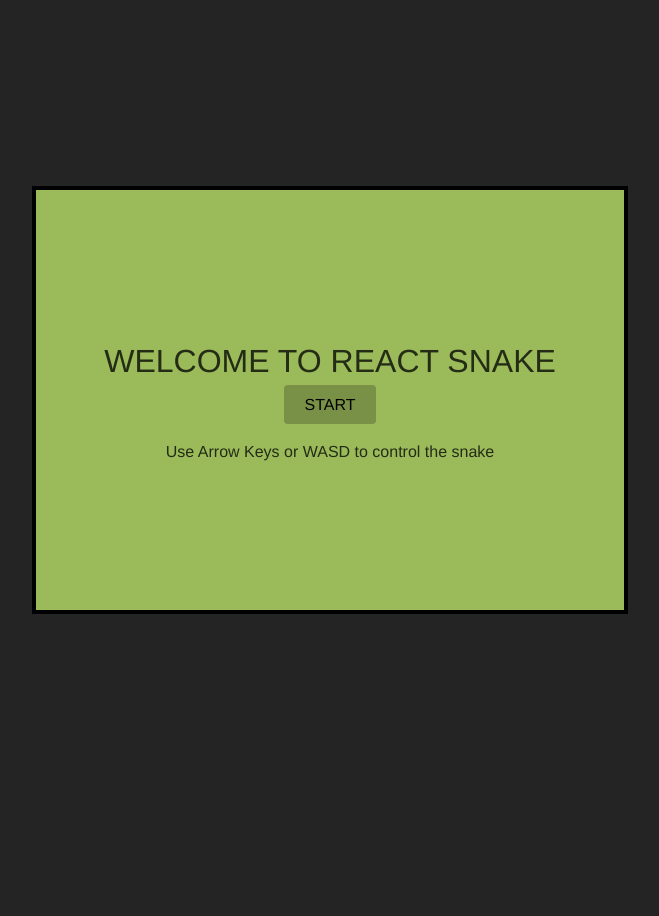
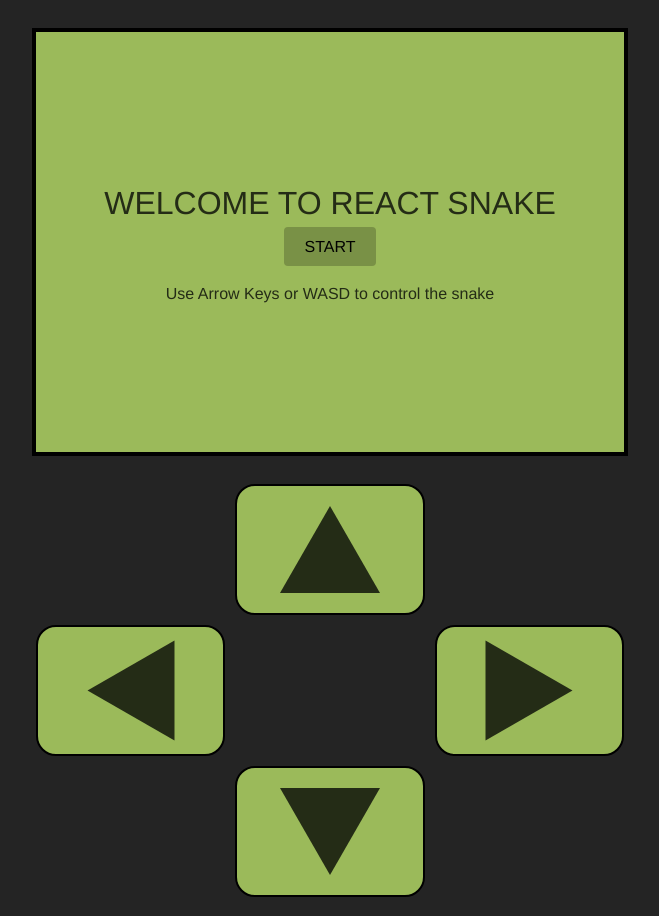
Before and after one commit to seriouspig/react-snake, a React (Vite) app: page / in a window 1280 px wide. Shown: the whole page, without its empty margins (310-969 px from the left). Before the commit the page ends 800 px from the top, so only its background shows below. Built offline with nearby package versions, Linux system fonts and the light colour scheme.

Commit message:
Basic touch controls added

```diff
--- a/src/Food.jsx
+++ b/src/Food.jsx
@@ -5,9 +5,6 @@ const Food = ({ headPosition, increaseSnakeLength, grid, bodyChain, level }) =>
   const [foodPosition, setFoodPosition] = useState([0, 0]);
 
   useEffect(() => {
-    // const posY = Math.floor(Math.random() * grid.length);
-    // const posX = Math.floor(Math.random() * grid[0].length);
-    // setFoodPosition([posX, posY]);
     resetFoodPosition()
   }, [level]);
 
@@ -16,10 +13,6 @@ const Food = ({ headPosition, increaseSnakeLength, grid, bodyChain, level }) =>
       return position[0] === posX && position[1] === posY;
     });
   }
-
-  useEffect(() => {
-    console.log(bodyChain[1])
-  }, [headPosition])
 
   const resetFoodPosition = () => {
     var posY;
--- a/src/Game.css
+++ b/src/Game.css
@@ -34,7 +34,7 @@
   width: 100%;
   height: 100%;
   top: 0;
-  left:0;
+  left: 0;
 }
 
 .menu-container {
@@ -51,3 +51,46 @@
   display: flex;
   justify-content: space-between;
 }
+
+.controls {
+  margin-top: 2rem;
+  color: white;
+  display: grid;
+  grid-template-columns: repeat(3, 1fr);
+  gap: 10px;
+  height: 50vh;
+}
+
+.grid-item {
+  padding: 20px;
+  text-align: center;
+}
+
+.control-button {
+  border: 2px solid black;
+  border-radius: 20px;
+  background-color: #9bba5a;
+  display: flex;
+  justify-content: center; /* Horizontally center the inner div */
+  align-items: center; /* Vertically center the inner div */
+}
+
+.triangle {
+  width: 0;
+  height: 0;
+  border-left: 50px solid transparent;
+  border-right: 50px solid transparent;
+  border-bottom: 87px solid #242c16; /* Adjust the color as needed */
+}
+
+.bottom {
+  transform: rotate(180deg);
+}
+
+.left {
+  transform: rotate(270deg);
+}
+
+.right {
+  transform: rotate(90deg);
+}
--- a/src/Game.jsx
+++ b/src/Game.jsx
@@ -226,9 +226,20 @@ const Game = () => {
     };
   }, [headPosition]);
 
+  const touchScreenControls = (dir) => {
+    if (
+      (dir === "N" && snakeDirection !== "S") ||
+      (dir === "S" && snakeDirection !== "N") ||
+      (dir === "E" && snakeDirection !== "W") ||
+      (dir === "W" && snakeDirection !== "E")
+    )
+      setSnakeDirection(dir);
+  }
+
   // -------------------- END OF KEYBOARD CONTROLS --------------------
 
   return (
+    <div>
       <div className="map-container">
         {gameState === "start" && (
           <div className="menu-container">
@@ -285,7 +296,9 @@ const Game = () => {
                     if (cell === 0) {
                       return <div className={`map-cell`} key={index}></div>;
                     } else {
-                    return <div className={`map-cell wall`} key={index}></div>;
+                      return (
+                        <div className={`map-cell wall`} key={index}></div>
+                      );
                     }
                   })}
                 </div>
@@ -294,6 +307,39 @@ const Game = () => {
           </>
         )}
       </div>
+      <div className="controls">
+        {" "}
+        <div class="grid-item"></div>
+        <div
+          class="grid-item control-button"
+          onClick={() => touchScreenControls("N")}
+        >
+          <div className="triangle"></div>
+        </div>
+        <div class="grid-item"></div>
+        <div
+          class="grid-item control-button"
+          onClick={() => touchScreenControls("W")}
+        >
+          <div className="triangle left"></div>
+        </div>
+        <div class="grid-item"></div>
+        <div
+          class="grid-item control-button"
+          onClick={() => touchScreenControls("E")}
+        >
+          <div className="triangle right"></div>
+        </div>
+        <div class="grid-item"></div>
+        <div
+          class="grid-item control-button"
+          onClick={() => touchScreenControls("S")}
+        >
+          <div className="triangle bottom"></div>
+        </div>
+        <div class="grid-item"></div>
+      </div>
+    </div>
   );
 };
 
```
Lines whose indentation alone changed are shown as unchanged.
